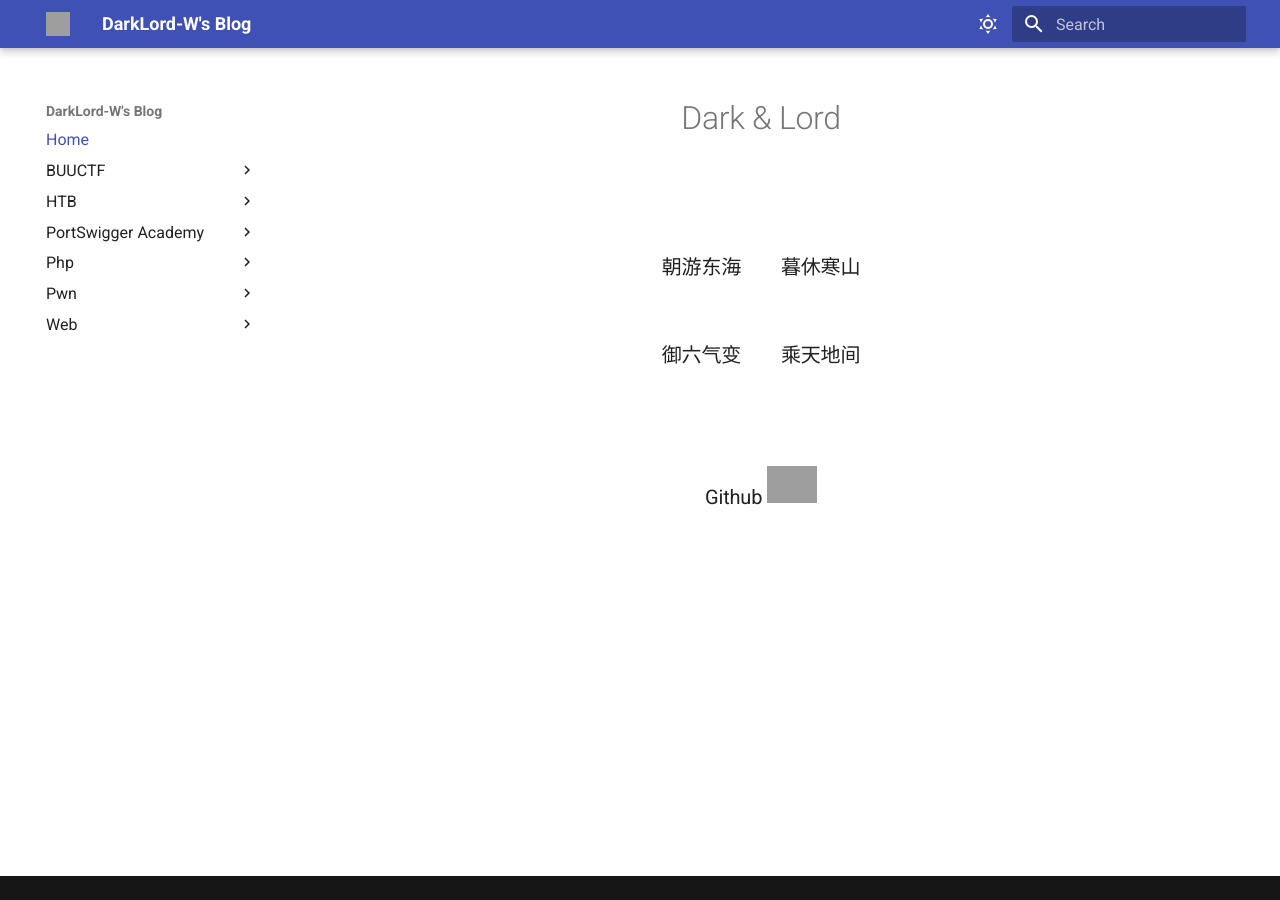
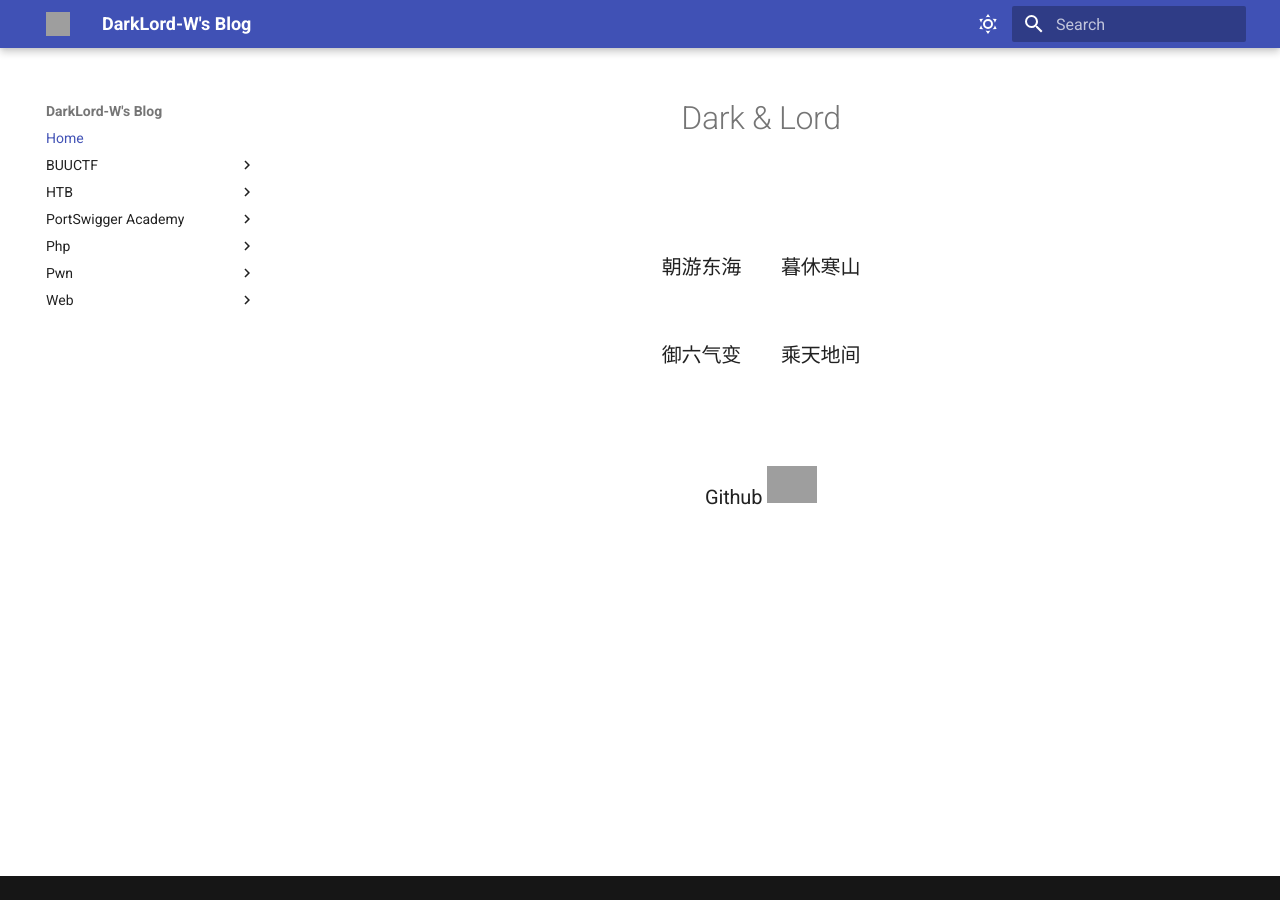
Before and after one commit to DarkLord-W/DarkLord-W.github.io, an MkDocs documentation site: the page built from docs/index.md, in a window 1280 px wide. Built offline with MkDocs 1.6.1 and Material for MkDocs 9.7.7, drawn with Linux system fonts in a browser that asks for light colours; grey boxes are pictures that could not be loaded.

Commit message:
Update: 2026-03-23 20:22:19

```diff
--- a/docs/stylesheets/extra.css
+++ b/docs/stylesheets/extra.css
@@ -6,7 +6,7 @@
 
 /* 左侧主导航字体大小 */
 .md-nav--primary .md-nav__link {
-    font-size: 0.8rem !important;  /* 原本是 0.8rem，这里稍微放大一点更清晰 */
+    font-size: 0.7rem !important;  /* 原本是 0.8rem，这里稍微放大一点更清晰 */
 }
 
 /* 右侧目录（如果启用，现在已禁用）
```
